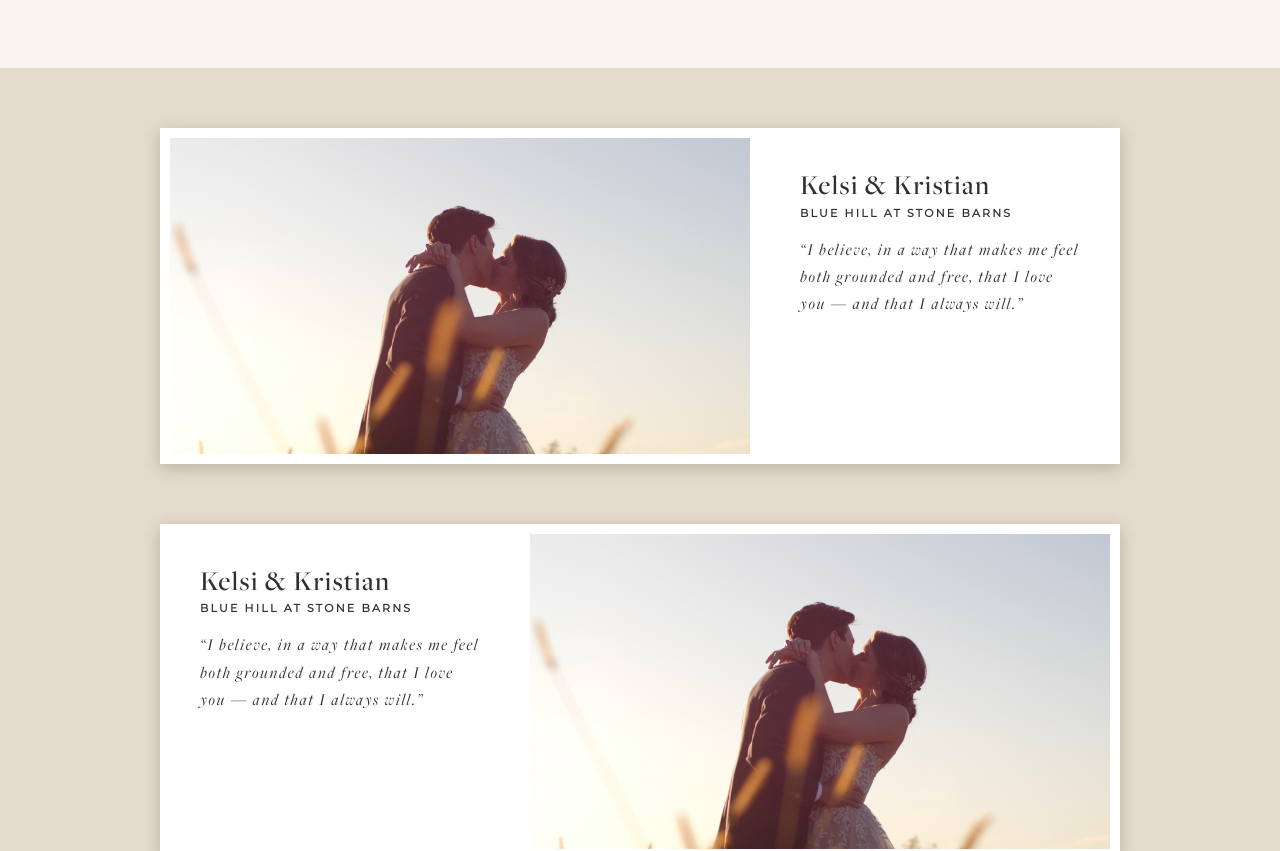
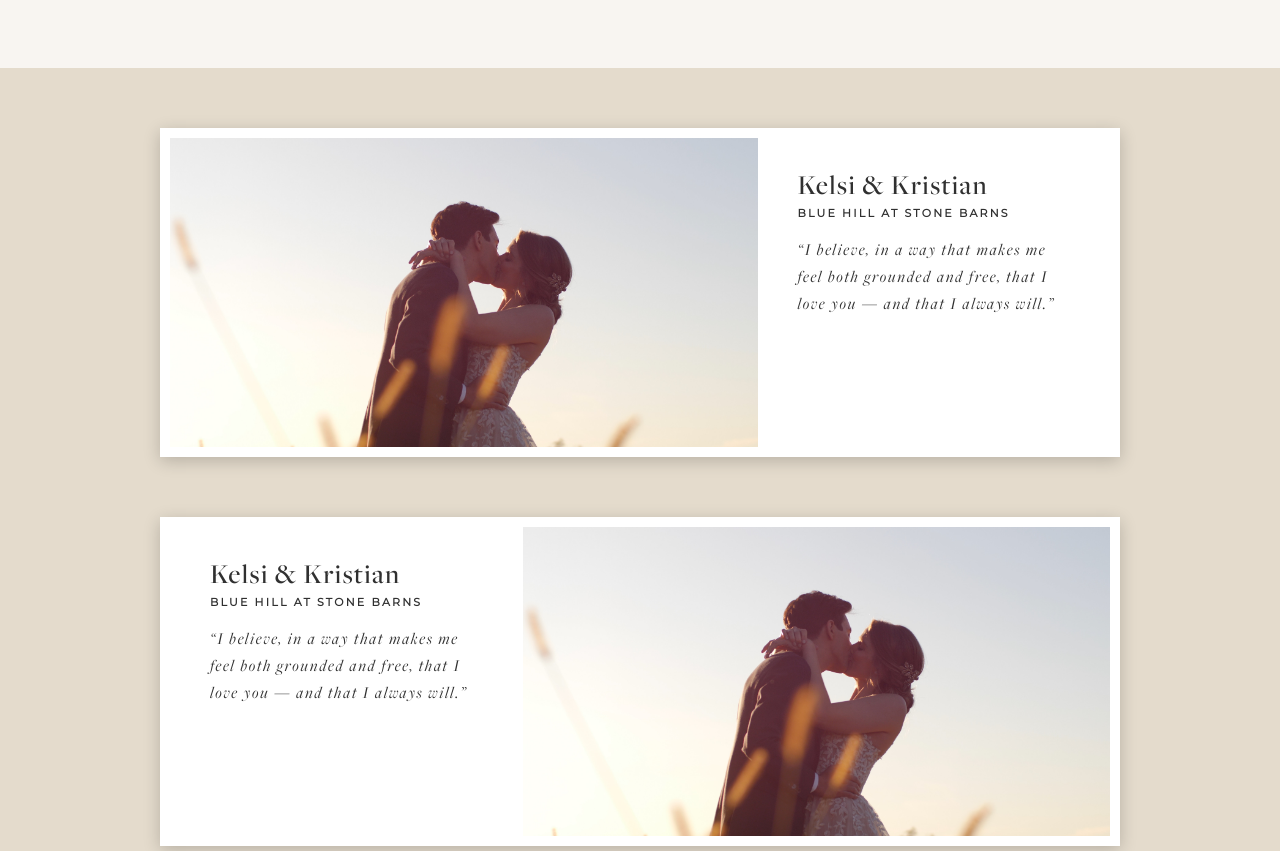
Before and after one commit to zach-cullen/liveoakfilm.co, a Next.js app: page / in a window 1280 px wide. Shown: the part 851-1702 px from the top of the page. Built offline with nearby package versions, Linux system fonts and the light colour scheme.

Commit message:
move white border to videogrid to wrap entire element

```diff
--- a/components/FeaturedVideo.js
+++ b/components/FeaturedVideo.js
@@ -2,6 +2,8 @@ import styled from 'styled-components'
 
 const VideoGrid = styled.div`
   width: 100%;
+  box-sizing: border-box;
+  border: solid 10px #fff;
   display: grid;
   grid-template-columns: ${props => props.flipDirection ? '3fr 5fr' : '5fr 3fr'};
   grid-template-areas: '${props => props.flipDirection ? 'description video' : 'video description'}';
@@ -18,8 +20,6 @@ const VideoGrid = styled.div`
 const VideoBlock = styled.div`
   grid-area: video;
   padding-top: 52.6%;
-  box-sizing: border-box;
-  border: solid 10px #fff;
   background-image: url('/images/ovca-georgiev/ovca-georgiev-21.jpg');
   background-repeat: no-repeat;
   background-position: center;
@@ -29,7 +29,7 @@ const VideoBlock = styled.div`
 const VideoDescription = styled.div`
   grid-area: description;
   box-sizing: border-box;
-  padding: 40px;
+  padding: 30px 40px;
   background-color: #fff;
 
   h2 {
```
